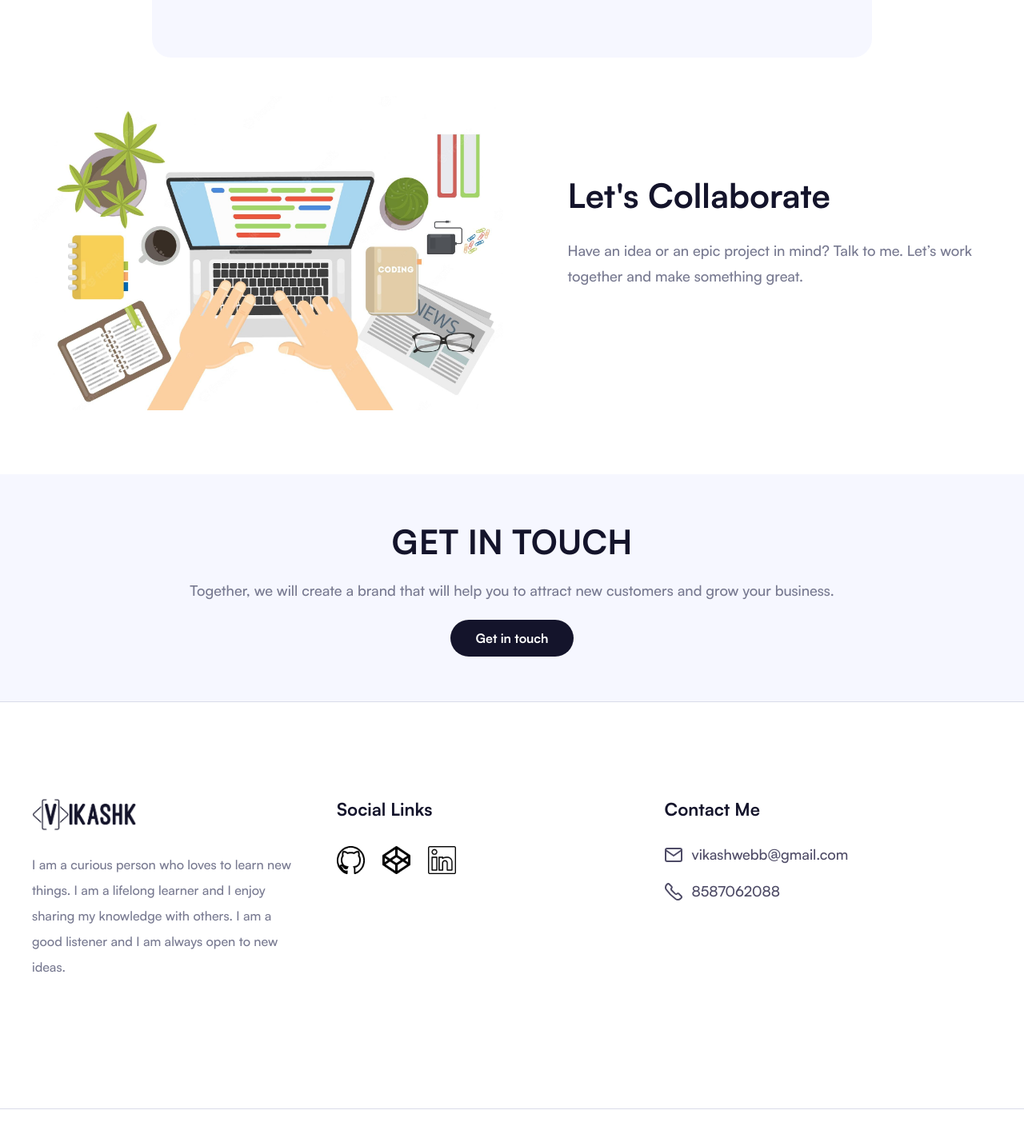
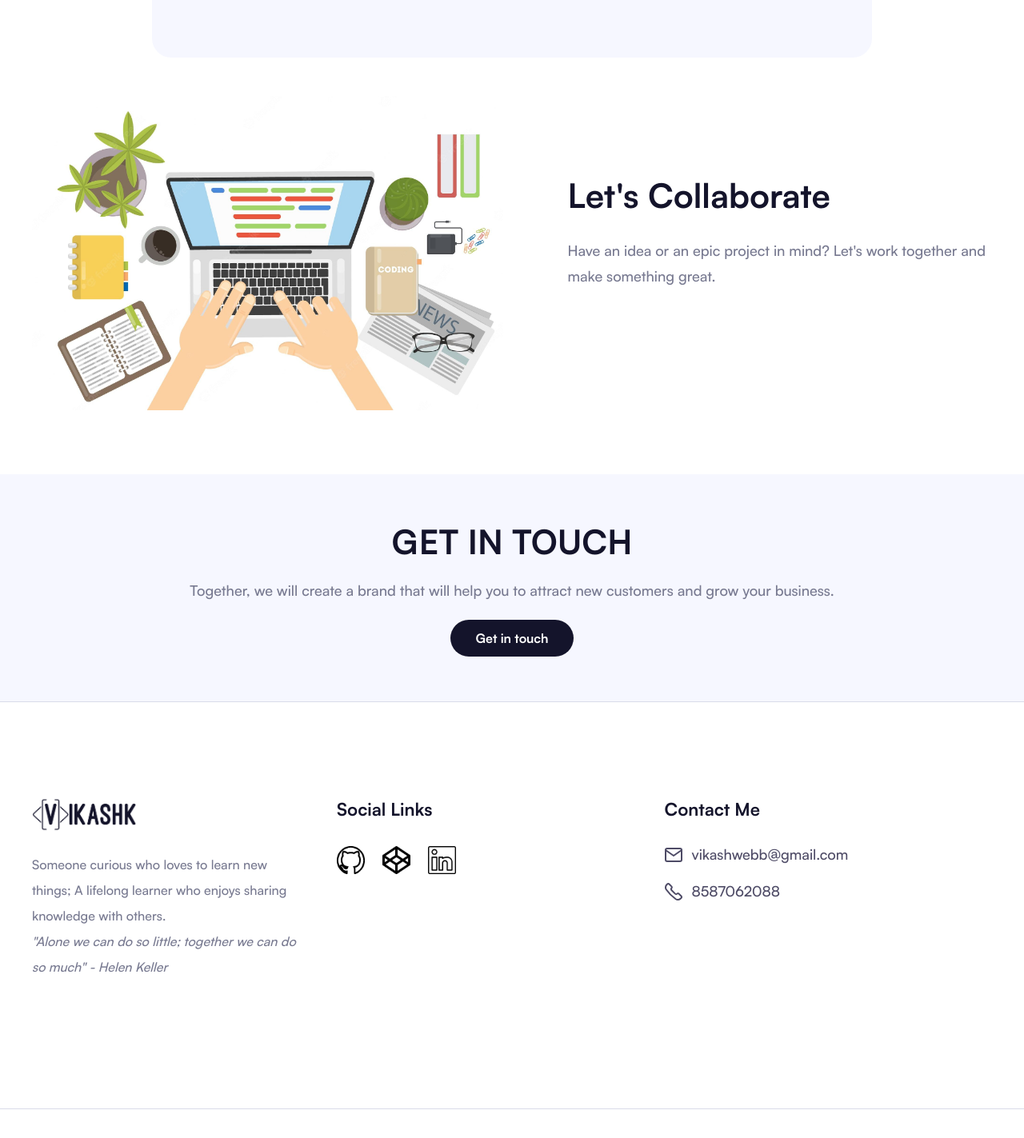
Before and after one commit to vikashwebb/portfolio, a React (Create React App) app: page / in a window 1280 px wide. Shown: the part 1975-3398 px from the top of the page at 80% size. Built offline with nearby package versions, Linux system fonts and the light colour scheme.

Commit message:
spell check

```diff
--- a/src/Component/Footer.js
+++ b/src/Component/Footer.js
@@ -35,10 +35,11 @@ function Footer() {
                 <img src={logo} alt={logo} className="header-logo" />
               </a>
               <p className="paragraph footer-paragraph">
-                I am a curious person who loves to learn new things. I am a
-                lifelong learner and I enjoy sharing my knowledge with others. I
-                am a good listener and I am always open to new ideas.
+                Someone curious who loves to learn new things; A
+                lifelong learner who enjoys sharing knowledge with others.<br></br>
+                <i>"Alone we can do so little; together we can do so much" - Helen Keller</i>
               </p>
+
 
             </div>
             <div className="footer-nav-wrapper">
--- a/src/Pages/Home.js
+++ b/src/Pages/Home.js
@@ -97,8 +97,8 @@ function Home() {
               <div className="split-content home-about">
                 <h2 className="title home-about">Let's Collaborate</h2>
                 <p className="paragraph home-about">
-                  Have an idea or an epic project in mind? Talk to me. Let’s
-                  work together and make something great.
+                  Have an idea or an epic project in mind?
+                  Let's work together and make something great.
                 </p>
                 {/* <a href="about.html" className="button-primary w-button">
                   Get in touch
```
